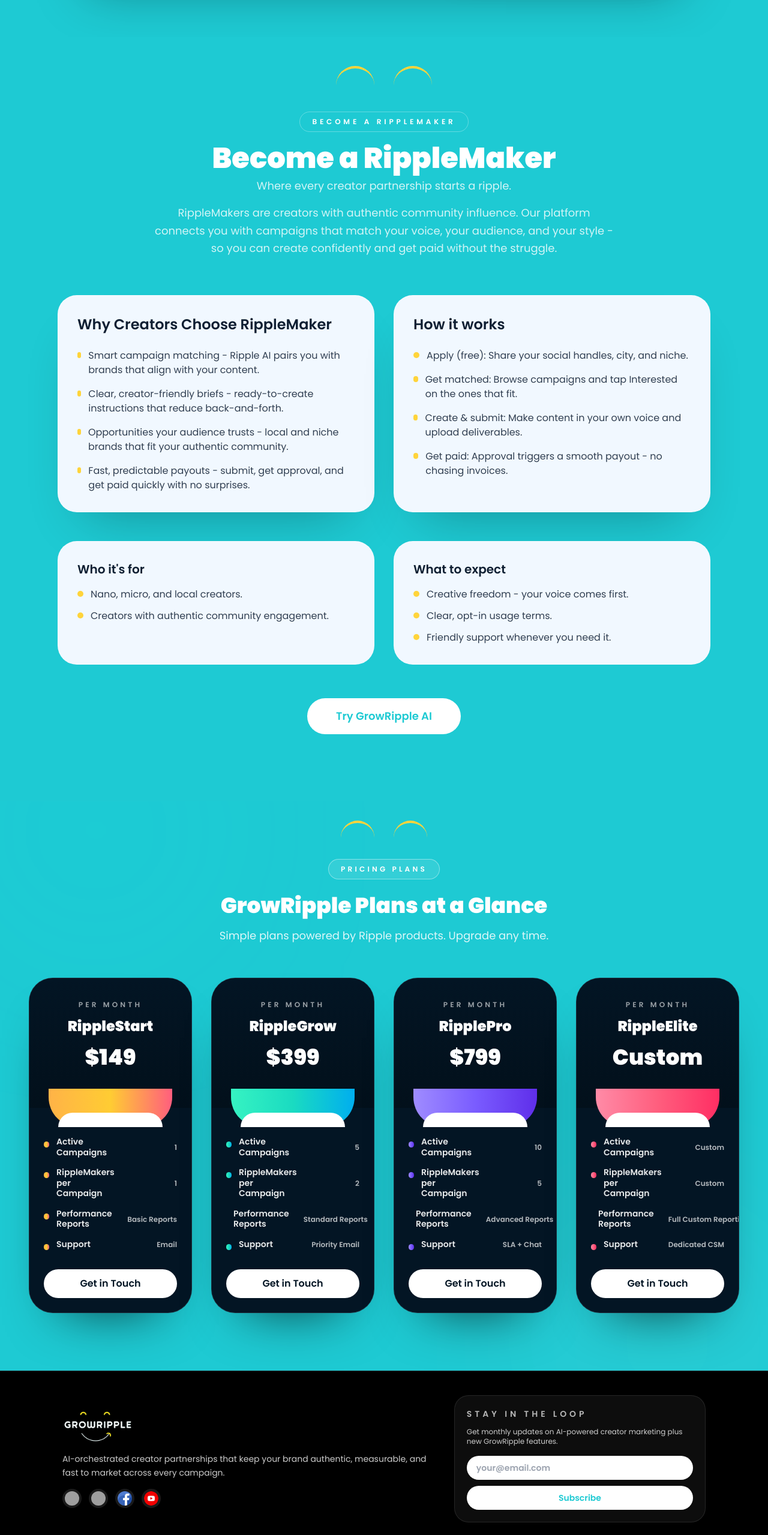
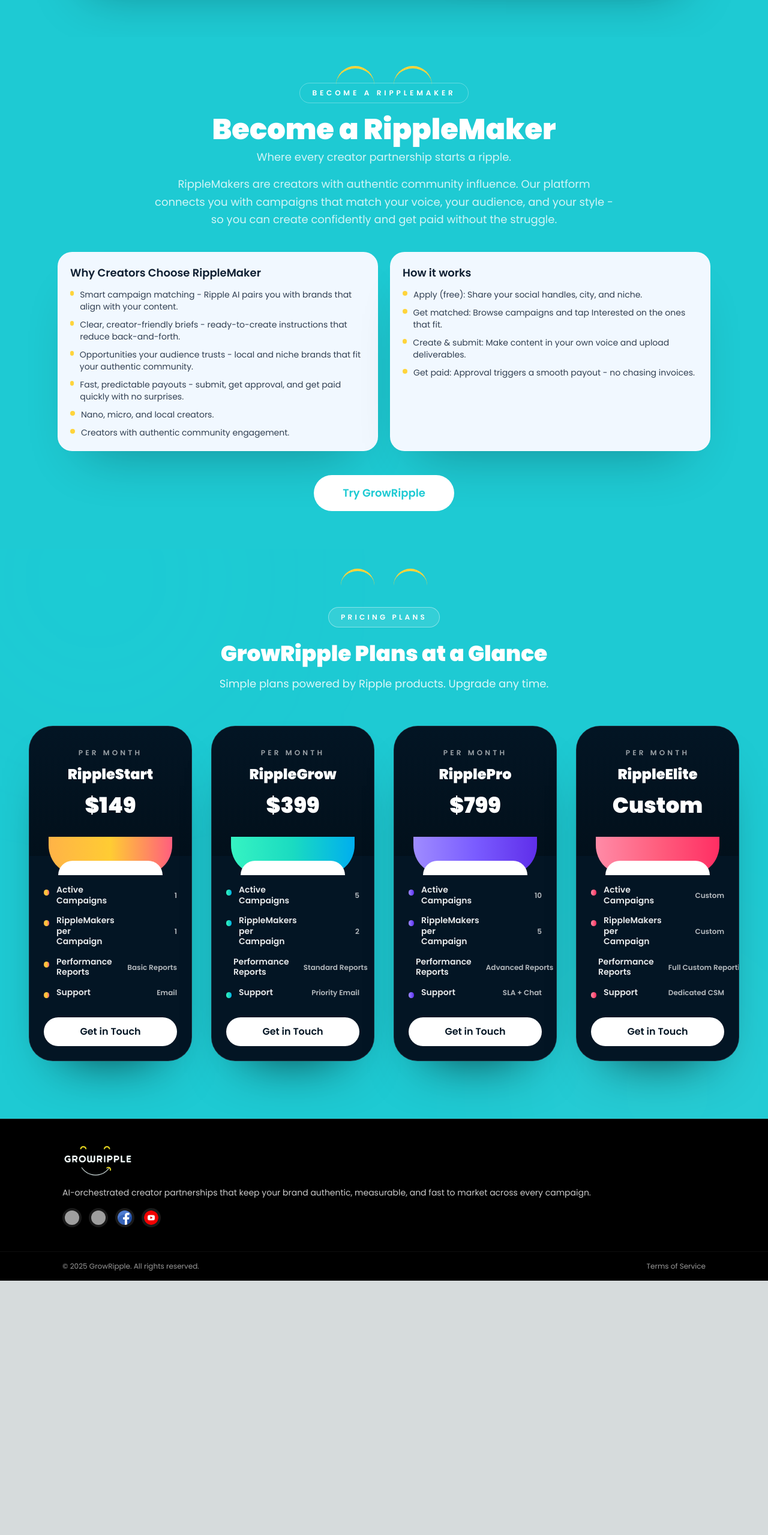
Before and after one commit to vaishnavi4068/influencer-website, a Next.js app: page / in a window 1280 px wide. Shown: the part 2961-5520 px from the top of the page at 60% size. After the commit the page ends 5096 px from the top, so only its background shows below. Built offline with nearby package versions, Linux system fonts and the light colour scheme; grey boxes are pictures that could not be loaded.

Commit message:
updated creator and  footer section

```diff
--- a/components/CreatorSection.tsx
+++ b/components/CreatorSection.tsx
@@ -2,7 +2,9 @@
   'Smart campaign matching - Ripple AI pairs you with brands that align with your content.',
   'Clear, creator-friendly briefs - ready-to-create instructions that reduce back-and-forth.',
   'Opportunities your audience trusts - local and niche brands that fit your authentic community.',
-  'Fast, predictable payouts - submit, get approval, and get paid quickly with no surprises.'
+  'Fast, predictable payouts - submit, get approval, and get paid quickly with no surprises.',
+  'Nano, micro, and local creators.',
+  'Creators with authentic community engagement.'
 ]
 
 const howItWorks = [
@@ -12,17 +14,9 @@
   'Get paid: Approval triggers a smooth payout - no chasing invoices.'
 ]
 
-const whoFor = ['Nano, micro, and local creators.', 'Creators with authentic community engagement.']
-
-const expectations = [
-  'Creative freedom - your voice comes first.',
-  'Clear, opt-in usage terms.',
-  'Friendly support whenever you need it.'
-]
-
 export default function CreatorSection() {
   return (
-    <section id="creators" className="relative overflow-hidden bg-[#1ECAD3] py-28 text-white">
+    <section id="creators" className="relative overflow-hidden bg-[#1ECAD3] py-16 text-white">
       <div className="absolute inset-0 pointer-events-none">
         <div className="absolute inset-x-0 top-12 flex justify-center gap-8">
           <span className="w-16 h-16 border-t-4 border-[#FFD43B] rounded-full" />
@@ -43,65 +37,40 @@
           </p>
         </div>
 
-        <div className="mt-16 grid gap-8 lg:grid-cols-2">
-          <div className="rounded-[32px] border border-white/30 bg-[#f1f8ff] text-[#0f1f32] p-8 shadow-[0_45px_90px_-45px_rgba(0,0,0,0.3)]">
-            <h3 className="text-2xl font-semibold">Why Creators Choose RippleMaker</h3>
-            <ul className="mt-6 space-y-4 text-[#0f1f32]/85">
+        <div className="mt-10 grid gap-5 lg:grid-cols-2">
+          <div className="rounded-[24px] border border-white/30 bg-[#f1f8ff] text-[#0f1f32] p-5 shadow-[0_45px_90px_-45px_rgba(0,0,0,0.3)]">
+            <h3 className="text-lg font-semibold">Why Creators Choose RippleMaker</h3>
+            <ul className="mt-3 space-y-2.5 text-[#0f1f32]/85">
               {whyChoose.map((item) => (
-                <li key={item} className="flex items-start gap-3">
-                  <span className="mt-1.5 h-2.5 w-2.5 rounded-full bg-[#FFD43B]" aria-hidden="true" />
-                  <span>{item}</span>
+                <li key={item} className="flex items-start gap-2.5">
+                  <span className="mt-1 h-2 w-2 rounded-full bg-[#FFD43B]" aria-hidden="true" />
+                  <span className="text-sm">{item}</span>
                 </li>
               ))}
             </ul>
           </div>
 
-          <div className="rounded-[32px] border border-white/30 bg-[#f1f8ff] text-[#0f1f32] p-8 shadow-[0_45px_90px_-45px_rgba(0,0,0,0.3)]">
-            <h3 className="text-2xl font-semibold">How it works</h3>
-            <ul className="mt-6 space-y-4 text-[#0f1f32]/85">
+          <div className="rounded-[24px] border border-white/30 bg-[#f1f8ff] text-[#0f1f32] p-5 shadow-[0_45px_90px_-45px_rgba(0,0,0,0.3)]">
+            <h3 className="text-lg font-semibold">How it works</h3>
+            <ul className="mt-3 space-y-2.5 text-[#0f1f32]/85">
               {howItWorks.map((item) => (
-                <li key={item} className="flex items-start gap-3">
-                  <span className="mt-1.5 h-2.5 w-2.5 rounded-full bg-[#FFD43B]" aria-hidden="true" />
-                  <span>{item}</span>
+                <li key={item} className="flex items-start gap-2.5">
+                  <span className="mt-1 h-2 w-2 rounded-full bg-[#FFD43B]" aria-hidden="true" />
+                  <span className="text-sm">{item}</span>
                 </li>
               ))}
             </ul>
           </div>
         </div>
 
-        <div className="mt-12 grid gap-8 lg:grid-cols-2">
-          <div className="rounded-[32px] border border-white/30 bg-[#f1f8ff] text-[#0f1f32] p-8">
-            <h3 className="text-xl font-semibold">Who it&apos;s for</h3>
-            <ul className="mt-4 space-y-3 text-[#0f1f32]/85">
-              {whoFor.map((item) => (
-                <li key={item} className="flex items-start gap-3">
-                  <span className="mt-1.5 h-2.5 w-2.5 rounded-full bg-[#FFD43B]" aria-hidden="true" />
-                  <span>{item}</span>
-                </li>
-              ))}
-            </ul>
-          </div>
-          <div className="rounded-[32px] border border-white/30 bg-[#f1f8ff] text-[#0f1f32] p-8">
-            <h3 className="text-xl font-semibold">What to expect</h3>
-            <ul className="mt-4 space-y-3 text-[#0f1f32]/85">
-              {expectations.map((item) => (
-                <li key={item} className="flex items-start gap-3">
-                  <span className="mt-1.5 h-2.5 w-2.5 rounded-full bg-[#FFD43B]" aria-hidden="true" />
-                  <span>{item}</span>
-                </li>
-              ))}
-            </ul>
-          </div>
-        </div>
-
-        <div className="mt-14 text-center">
+        <div className="mt-10 text-center">
           <a
             href="https://influencer.growripple.ai/signup/"
             target="_blank"
             rel="noreferrer"
             className="inline-flex items-center justify-center rounded-full bg-white text-[#1ECAD3] px-12 py-4 text-lg font-semibold shadow-[0_30px_60px_-35px_rgba(0,0,0,0.4)] hover:translate-y-0.5 transition-transform"
           >
-            Try GrowRipple AI
+            Try GrowRipple
           </a>
         </div>
       </div>
--- a/components/Footer.tsx
+++ b/components/Footer.tsx
@@ -16,7 +16,7 @@
 export default function Footer() {
   return (
     <footer className="bg-black text-white border-t border-white/10">
-      <div className="max-w-6xl mx-auto px-6 lg:px-10 py-10 grid gap-6 lg:grid-cols-[1.2fr_0.8fr] items-center">
+      <div className="max-w-6xl mx-auto px-6 lg:px-10 py-10">
         <div className="space-y-4">
           <Image
             src={GrowRippleLogo}
@@ -26,7 +26,7 @@
             className="h-14 w-auto"
             priority
           />
-          <p className="text-sm text-white/80 leading-relaxed">
+          <p className="text-sm text-white/80">
             AI-orchestrated creator partnerships that keep your brand authentic, measurable, and fast to market across every campaign.
           </p>
           <div className="flex items-center gap-3">
@@ -43,25 +43,6 @@
             ))}
           </div>
         </div>
-        <div className="rounded-[24px] bg-white/5 border border-white/10 p-5 shadow-[0_20px_40px_-35px_rgba(0,0,0,0.8)]">
-          <h4 className="text-sm font-semibold uppercase tracking-[0.35em] text-white/70">Stay in the loop</h4>
-          <p className="mt-3 text-xs text-white/80">
-            Get monthly updates on AI-powered creator marketing plus new GrowRipple features.
-          </p>
-          <form className="mt-4 flex flex-col gap-2.5">
-            <input
-              type="email"
-              placeholder="your@email.com"
-              className="rounded-full bg-white text-[#1ECAD3] px-4 py-2.5 text-sm font-semibold focus:outline-none"
-            />
-            <button
-              type="submit"
-              className="inline-flex items-center justify-center rounded-full bg-white text-[#1ECAD3] px-4 py-2.5 text-sm font-semibold shadow-[0_20px_40px_-30px_rgba(0,0,0,0.5)] hover:-translate-y-0.5 transition"
-            >
-              Subscribe
-            </button>
-          </form>
-        </div>
       </div>
       <div className="border-t border-white/5">
         <div className="max-w-6xl mx-auto px-6 lg:px-10 py-4 flex flex-col sm:flex-row items-center justify-between text-xs text-white/60 gap-3">
```
